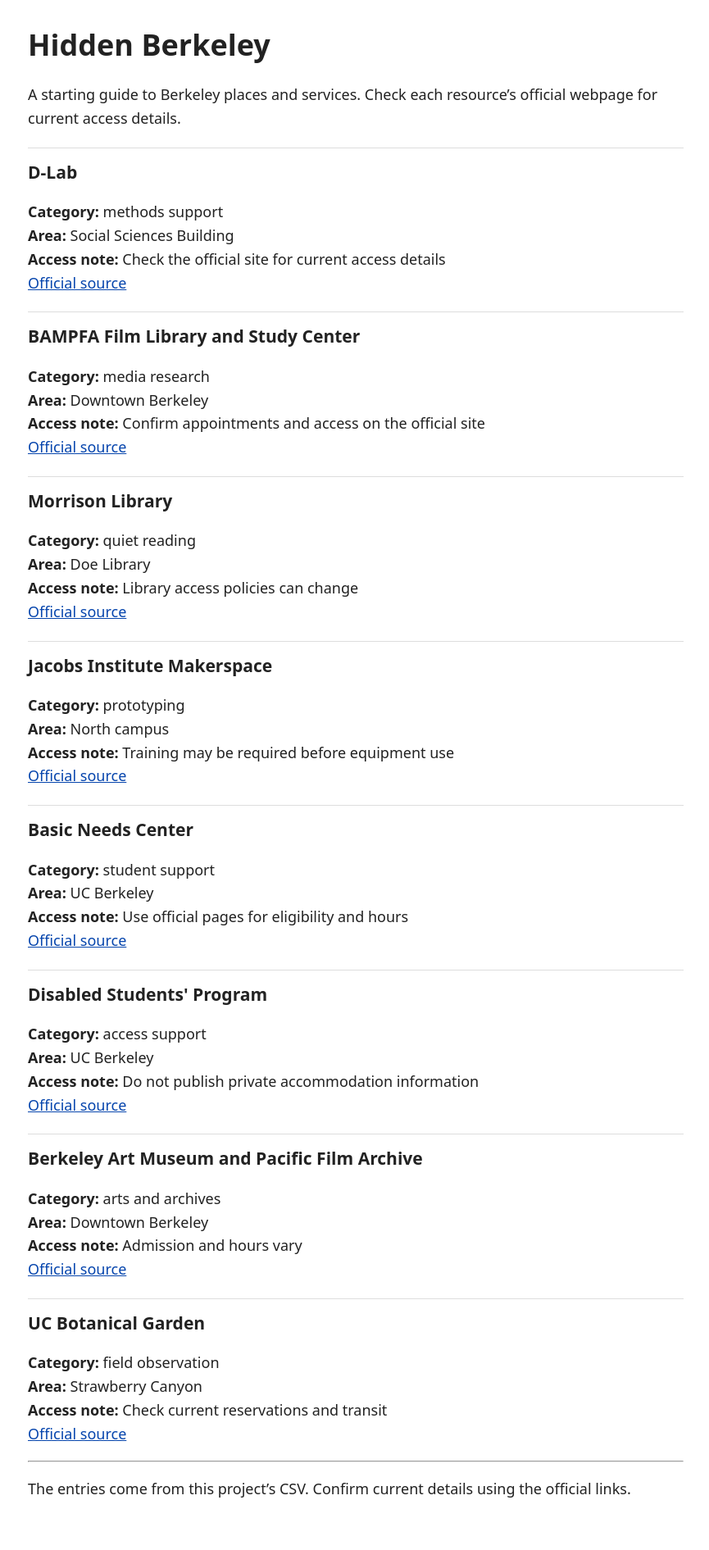
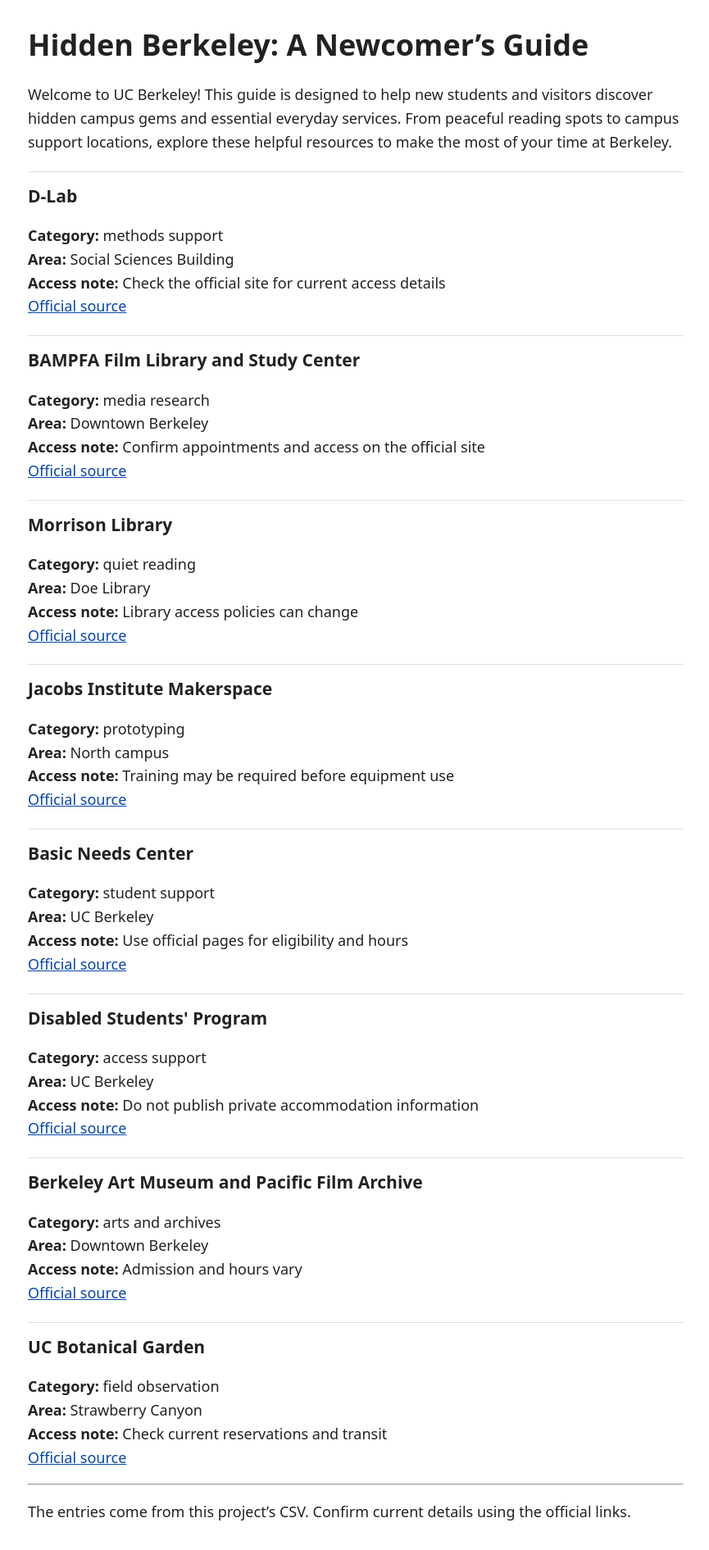
Before and after one commit to ClaudiaXu89/hidden_berkeley, a Jekyll site: the page built from docs/index.md, in a window 1280 px wide. Shown: the whole page at 82% size, without its empty margins (206-1071 px from the left). Built offline with Jekyll 4.4.1, drawn with Linux system fonts in a browser that asks for light colours; our own code applies the rules of GitHub Pages for plain Markdown files; before the commit the page ends 1862 px from its top, so only the background shows below that.

Commit message:
Update index.md
edit the heading and intro

```diff
--- a/docs/index.md
+++ b/docs/index.md
@@ -1,11 +1,11 @@
 ---
 layout: default
-title: Hidden Berkeley
+title: Hidden Berkeley: A Newcomer's Guide
 ---
 
-# Hidden Berkeley
+# Hidden Berkeley: A Newcomer's Guide
 
-A starting guide to Berkeley places and services. Check each resource's official webpage for current access details.
+Welcome to UC Berkeley! This guide is designed to help new students and visitors discover hidden campus gems and essential everyday services. From peaceful reading spots to campus support locations, explore these helpful resources to make the most of your time at Berkeley.
 
 <!-- Edit the heading and introduction above. The supplied loop below displays each row of the CSV. -->
 {% for resource in site.data.locations %}
```
